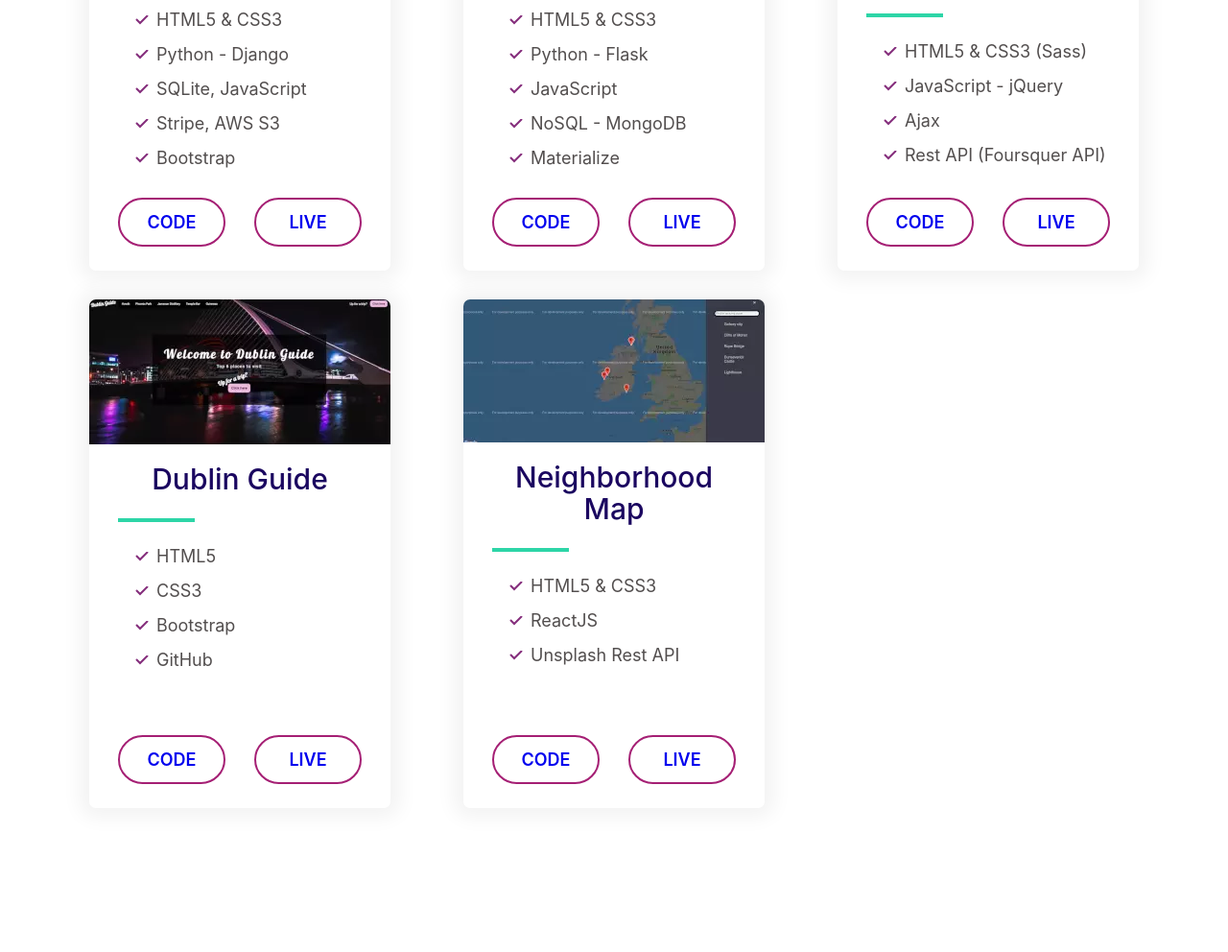
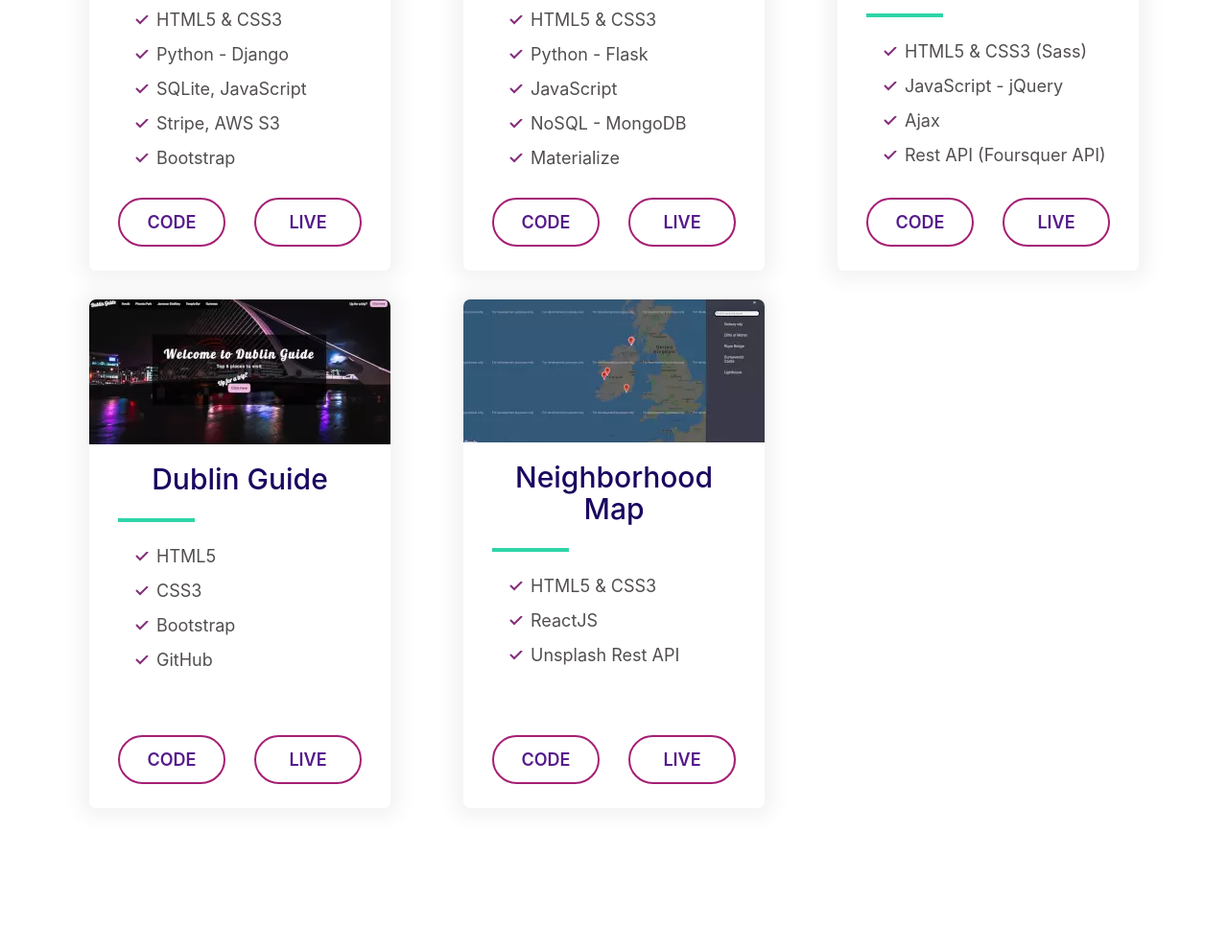
Before and after one commit to Tomas-Kaiser/tomas-kaiser.github.io, a plain HTML site: page index.html in a window 1280 px wide. Shown: the part 2805-3797 px from the top of the page at 96% size. Drawn offline with Linux system fonts and the light colour scheme.

Commit message:
Update anchor color in cards

```diff
--- a/css/style.css
+++ b/css/style.css
@@ -257,6 +257,10 @@ a {
 
 .card__footer {
   padding: 10px;
+}
+
+.card__footer a {
+  color: #551b8b;
 }
 
 /* Collapsibals */
```
